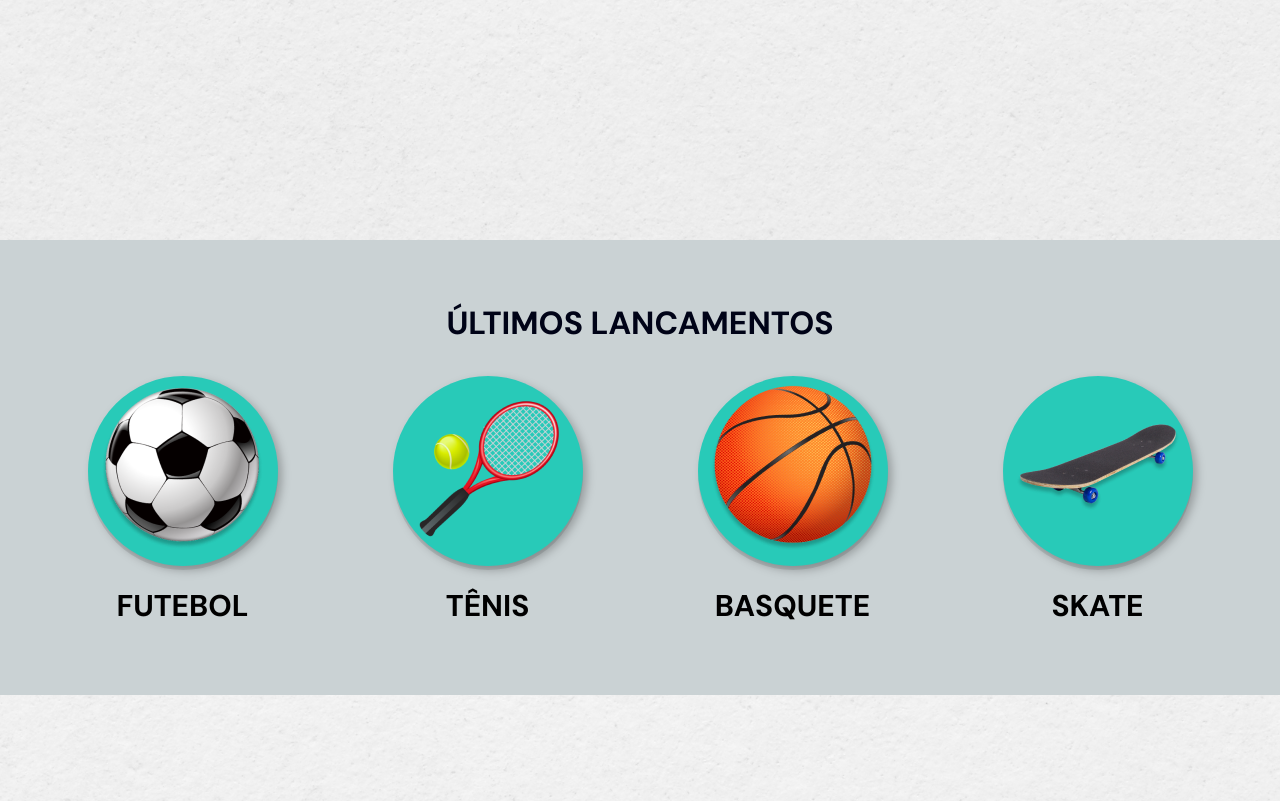
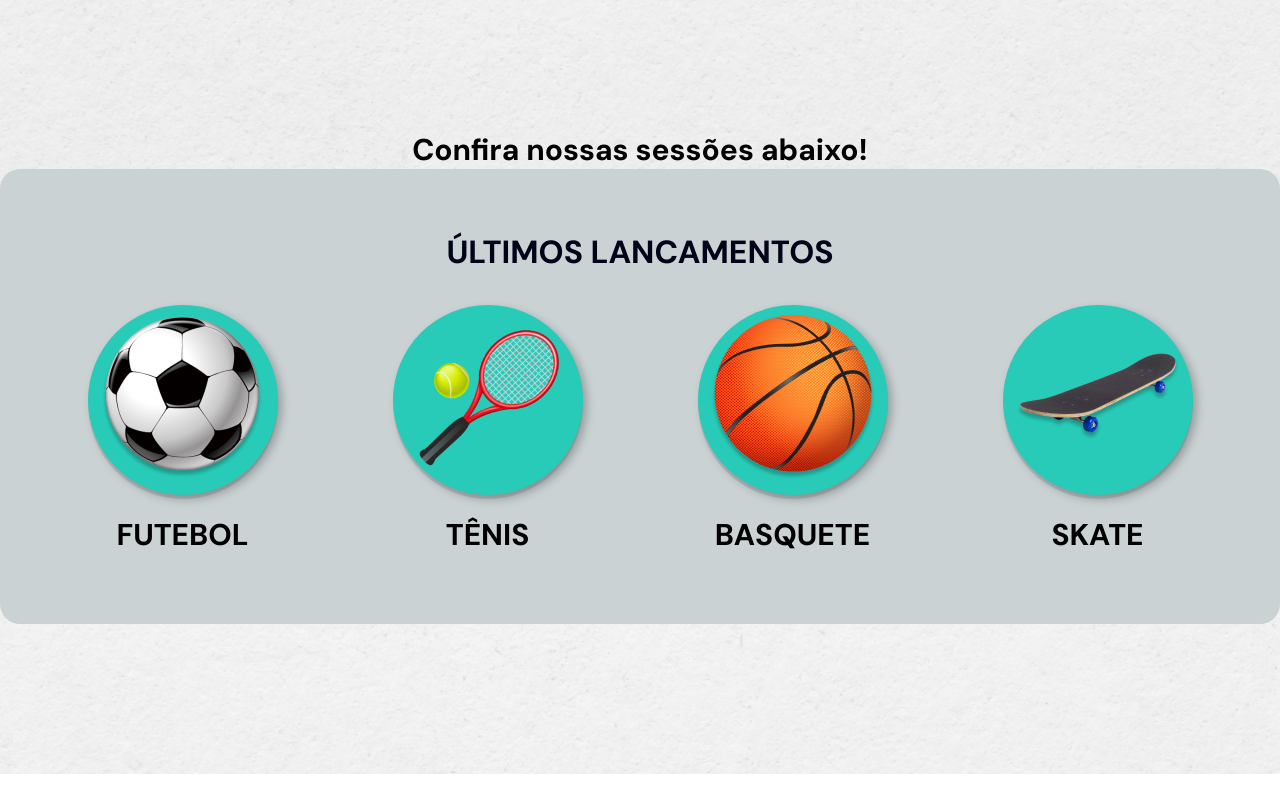
Before and after one commit to SrJhonson/SportsZone, a plain HTML site: page html/index.html in a window 1280 px wide. Shown: the part 620-1421 px from the top of the page. After the commit the page ends 1394 px from the top, so only its background shows below. Drawn offline with Linux system fonts and the light colour scheme.

Commit message:
Update artigos

```diff
--- a/css/components/artigos.css
+++ b/css/components/artigos.css
@@ -1,5 +1,6 @@
 .artigos {
     background-color: var(--two-color);
+    border-radius: 2rem;
     scroll-margin-top: 15rem;
 }
 
@@ -34,3 +35,10 @@
     font-weight: 500;
     margin: 2rem 0 1rem;
 }
+
+.text {
+    text-align: center;
+    font-size: 3rem;
+    font-weight: 500;
+    margin: 0 auto;
+}
--- a/css/global.css
+++ b/css/global.css
@@ -78,7 +78,7 @@ p:not(:last-of-type),
     max-width: 150rem;
     padding: 0 1rem;
     margin: 0 auto;
-    margin-bottom: 26rem;
+    margin-bottom: 15rem;
 }
 
 .mb-0 {
--- a/html/index.html
+++ b/html/index.html
@@ -62,6 +62,7 @@
     </div>
   </header>
   <!--Sessão dos artigos-->
+  <h2 class="text"><b>Confira nossas sessões abaixo!</b></h2>
   <section id="artigos" class="artigos">
     <div class="artigos1 max-width">
       <h2 class="tertiary-title">ÚLTIMOS LANCAMENTOS</h2>
```
